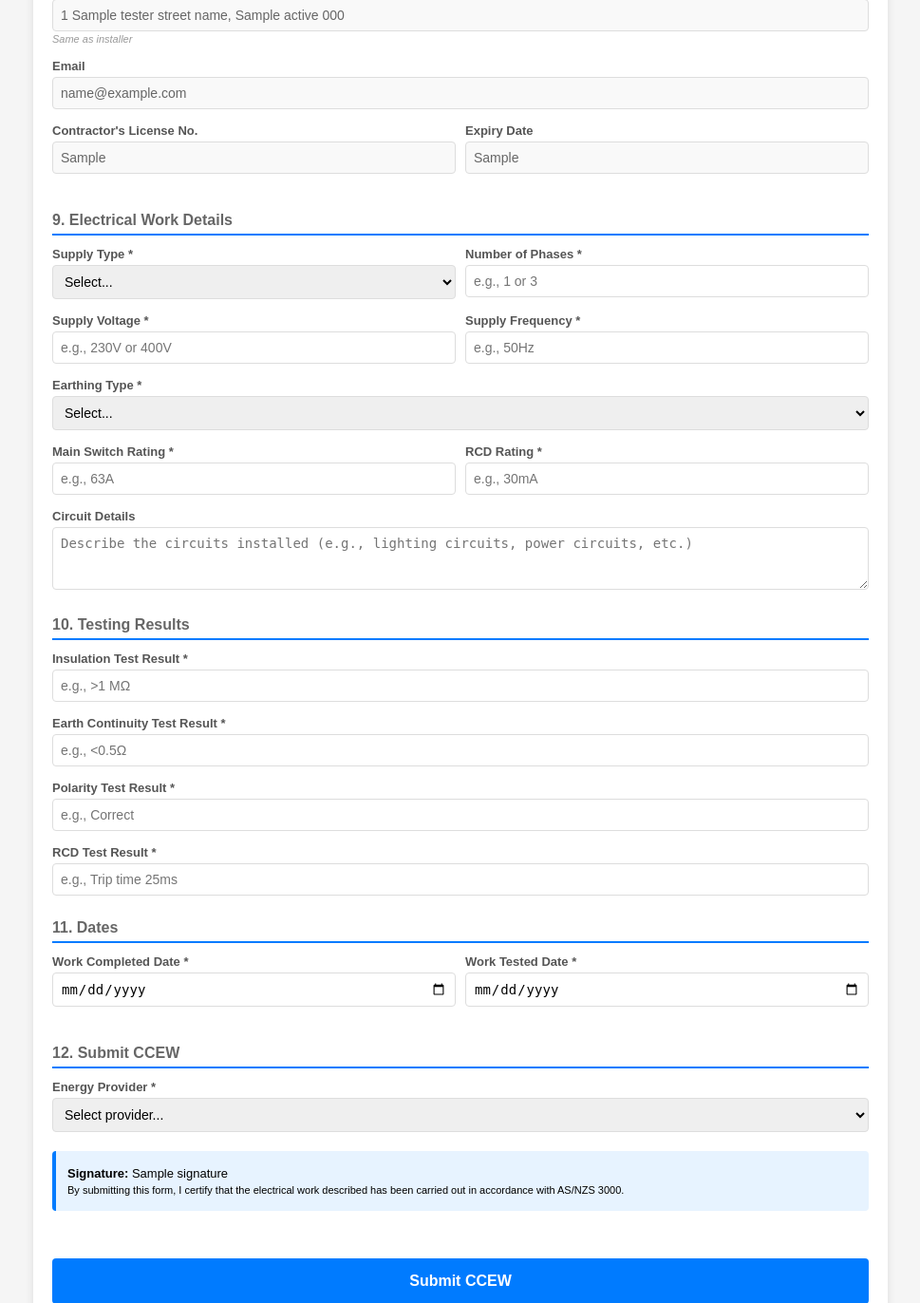
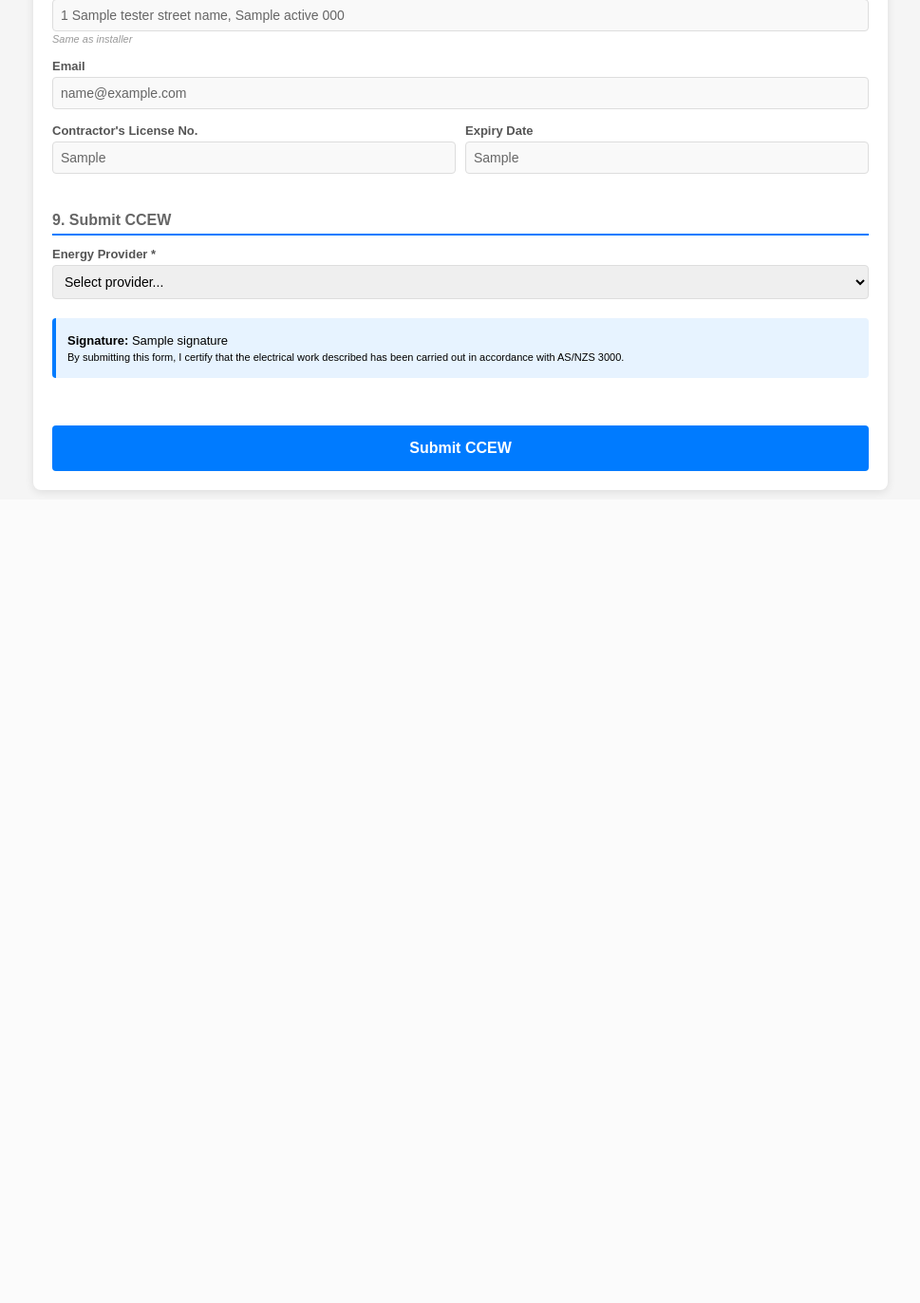
Before and after one commit to bizzo77/ccew-api-v3, a Flask app: template templates/ccew_form.html in a window 1280 px wide. Shown: the part 3468-4840 px from the top of the page at 95% size, without its empty margins (155-1124 px from the left). After the commit the page ends 3989 px from the top, so only its background shows below. Run offline with Flask 3, Linux system fonts and the light colour scheme; the template is opened without the code that fills it: most values are stand-ins (such as "Sample title", 1, 10 or a date in 2020).

Commit message:
Revert "Add missing sections to CCEW form: Electrical Work Details, Testing Results, and Dates"
This reverts commit 1866ad43b216e4da61ebadd2dad6b49abad5b2fa.

```diff
--- a/templates/ccew_form.html
+++ b/templates/ccew_form.html
@@ -460,118 +460,8 @@
                 </div>
             </div>
 
-            <!-- SECTION 9: ELECTRICAL WORK DETAILS -->
-            <h2>9. Electrical Work Details</h2>
-
-            <div class="row">
-                <div class="col">
-                    <div class="field-group">
-                        <label>Supply Type *</label>
-                        <select name="supply_type" required>
-                            <option value="">Select...</option>
-                            <option value="Single Phase">Single Phase</option>
-                            <option value="Three Phase">Three Phase</option>
-                        </select>
-                    </div>
-                </div>
-                <div class="col">
-                    <div class="field-group">
-                        <label>Number of Phases *</label>
-                        <input type="text" name="supply_phases" placeholder="e.g., 1 or 3" required>
-                    </div>
-                </div>
-            </div>
-
-            <div class="row">
-                <div class="col">
-                    <div class="field-group">
-                        <label>Supply Voltage *</label>
-                        <input type="text" name="supply_voltage" placeholder="e.g., 230V or 400V" required>
-                    </div>
-                </div>
-                <div class="col">
-                    <div class="field-group">
-                        <label>Supply Frequency *</label>
-                        <input type="text" name="supply_frequency" placeholder="e.g., 50Hz" required>
-                    </div>
-                </div>
-            </div>
-
-            <div class="field-group">
-                <label>Earthing Type *</label>
-                <select name="earthing_type" required>
-                    <option value="">Select...</option>
-                    <option value="TN-C">TN-C (Combined protective earth and neutral)</option>
-                    <option value="TN-S">TN-S (Separate protective earth and neutral)</option>
-                    <option value="TN-C-S">TN-C-S (Combined and separate)</option>
-                    <option value="TT">TT (Direct connection to earth)</option>
-                    <option value="IT">IT (Isolated or impedance earthed)</option>
-                </select>
-            </div>
-
-            <div class="row">
-                <div class="col">
-                    <div class="field-group">
-                        <label>Main Switch Rating *</label>
-                        <input type="text" name="main_switch_rating" placeholder="e.g., 63A" required>
-                    </div>
-                </div>
-                <div class="col">
-                    <div class="field-group">
-                        <label>RCD Rating *</label>
-                        <input type="text" name="rcd_rating" placeholder="e.g., 30mA" required>
-                    </div>
-                </div>
-            </div>
-
-            <div class="field-group">
-                <label>Circuit Details</label>
-                <textarea name="circuit_details" rows="3" placeholder="Describe the circuits installed (e.g., lighting circuits, power circuits, etc.)"></textarea>
-            </div>
-
-            <!-- SECTION 10: TESTING RESULTS -->
-            <h2>10. Testing Results</h2>
-
-            <div class="field-group">
-                <label>Insulation Test Result *</label>
-                <input type="text" name="insulation_test" placeholder="e.g., >1 MΩ" required>
-            </div>
-
-            <div class="field-group">
-                <label>Earth Continuity Test Result *</label>
-                <input type="text" name="earth_continuity" placeholder="e.g., <0.5Ω" required>
-            </div>
-
-            <div class="field-group">
-                <label>Polarity Test Result *</label>
-                <input type="text" name="polarity_test" placeholder="e.g., Correct" required>
-            </div>
-
-            <div class="field-group">
-                <label>RCD Test Result *</label>
-                <input type="text" name="rcd_test" placeholder="e.g., Trip time 25ms" required>
-            </div>
-
-            <!-- SECTION 11: DATES -->
-            <h2>11. Dates</h2>
-
-            <div class="row">
-                <div class="col">
-                    <div class="field-group">
-                        <label>Work Completed Date *</label>
-                        <input type="date" name="date_work_completed" required>
-                    </div>
-                </div>
-                <div class="col">
-                    <div class="field-group">
-                        <label>Work Tested Date *</label>
-                        <input type="date" name="date_work_tested" required>
-                    </div>
-                </div>
-            </div>
-
-            <!-- SECTION 12: SUBMIT CCEW -->
-            <h2>12. Submit CCEW</h2>
+            <!-- SECTION 9: SUBMIT CCEW -->
+            <h2>9. Submit CCEW</h2>
 
             <div class="field-group">
                 <label>Energy Provider *</label>
```
